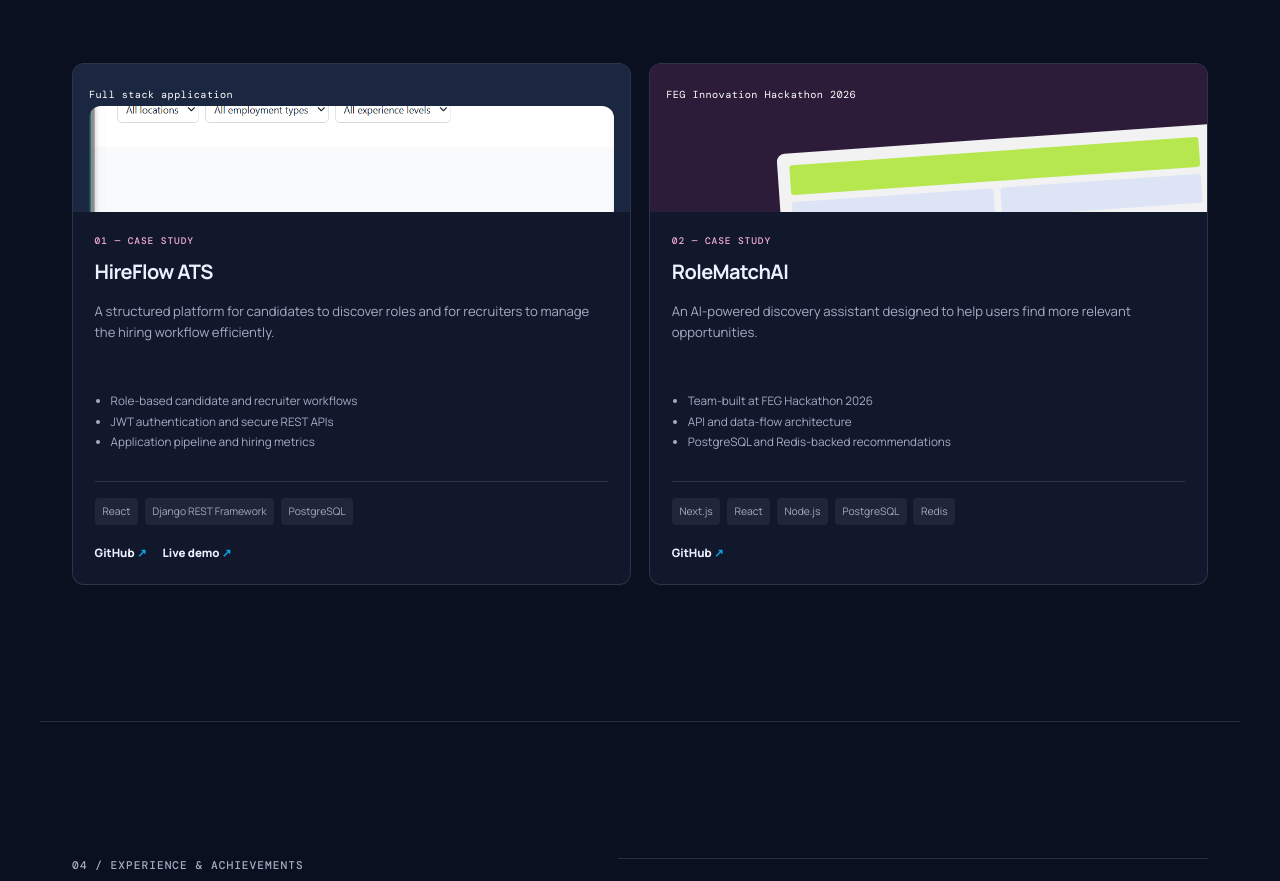
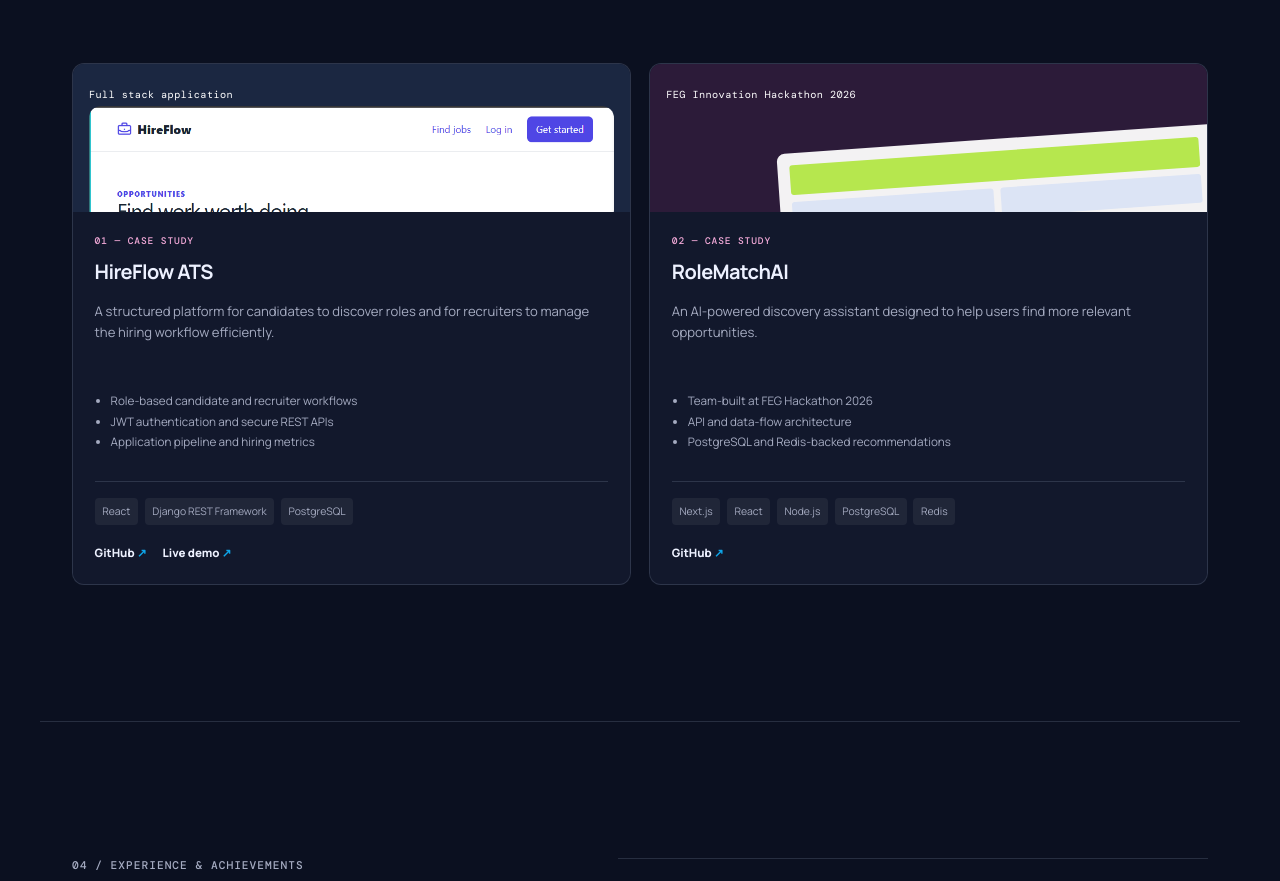
Before and after one commit to Azeemuddin-07/My-Portfolio, a React (Vite) app: page / in a window 1280 px wide. Shown: the part 2469-3350 px from the top of the page. Built offline with nearby package versions, Linux system fonts and the light colour scheme; a web font is replaced by a local one.

Commit message:
Updated image crop

```diff
--- a/src/App.jsx
+++ b/src/App.jsx
@@ -250,6 +250,7 @@ function App() {
                         width: "100%",
                         height: "100%",
                         objectFit: "cover",
+                        objectPosition: "top",
                         borderRadius: "12px",
                       }}
                     />
```
